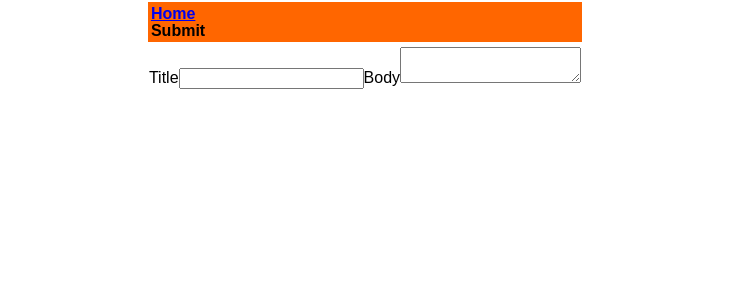
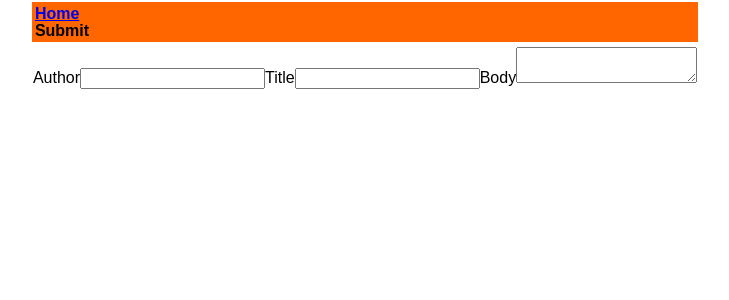
Before and after one commit to islamhaqq/Readable, a React (Create React App) app: page /submit in a window 1280 px wide. Shown: the top 300 px of the page, without its empty margins (275-1004 px from the left). Built offline with nearby package versions, Linux system fonts and the light colour scheme.

Commit message:
add an author field to the submit page

```diff
--- a/src/components/SubmitForm.js
+++ b/src/components/SubmitForm.js
@@ -3,6 +3,9 @@ import React from 'react';
 const SubmitForm = () => (
 	<tr>
 		<td>
+			<label>Author</label>
+			<input type="text" />
+
 			<label>Title</label>
 			<input type="text" />
 
```
